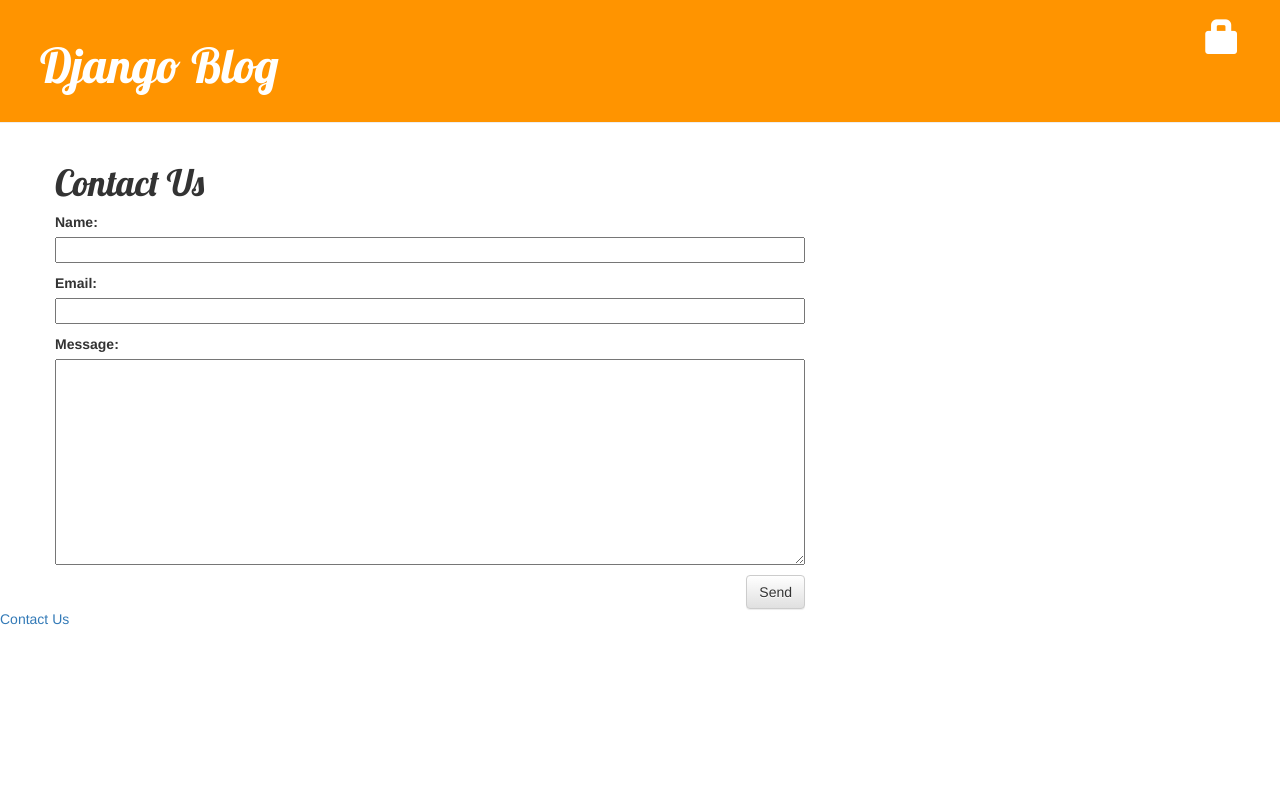
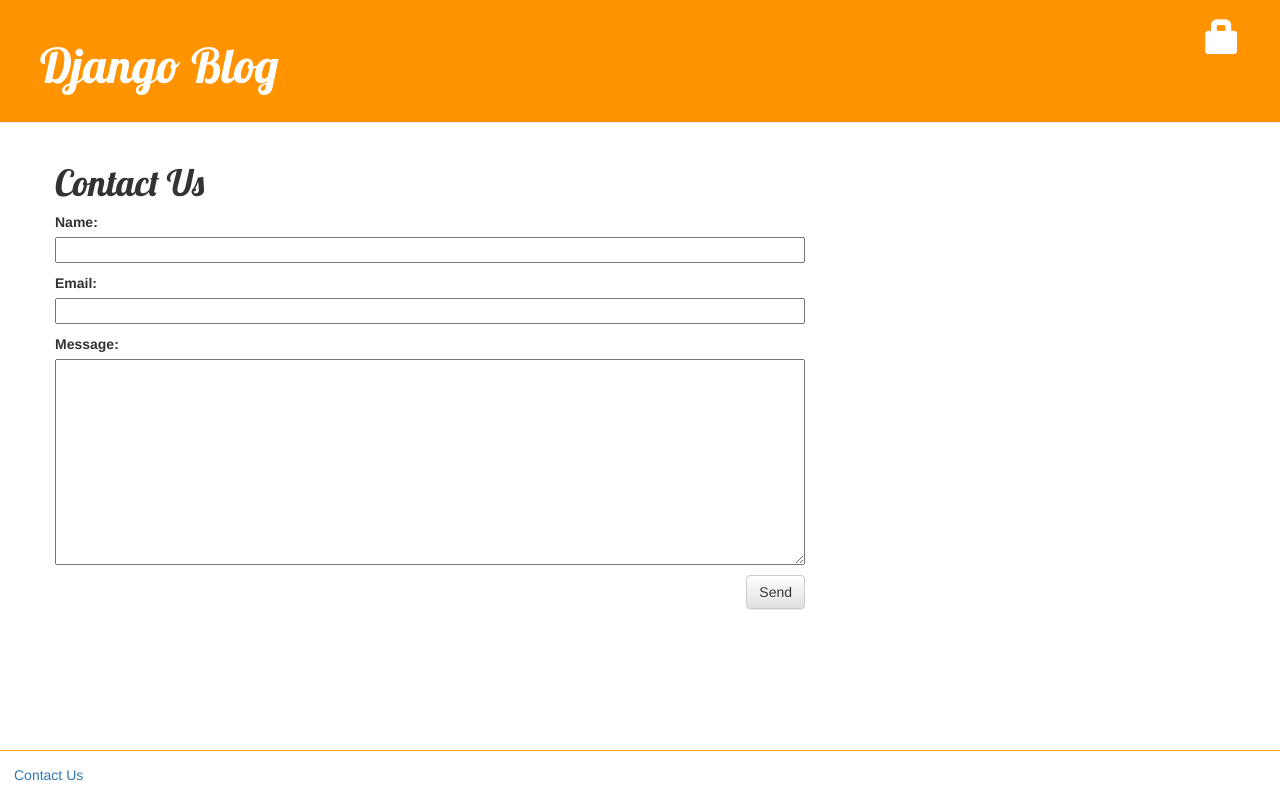
Before and after one commit to harigat/blog2, a Django app: page /contact/ in a window 1280 px wide. Shown: the part 1-800 px from the top of the page. Run offline with Django 3.2, Linux system fonts and the light colour scheme; some libraries are stand-ins or nearby versions.

Commit message:
Styled footer

```diff
--- a/blog/static/css/blog.css
+++ b/blog/static/css/blog.css
@@ -2,6 +2,28 @@
 background-color: #ff9400;
 margin-top: 0;
 padding: 20px 20px 20px 40px;
+}
+html{
+	height:100%;
+}
+body{
+	margin:0;
+	min-height:100%;
+	position:relative;
+	padding-bottom:6em;
+	box-sizing:border-box
+}
+.page-footer{
+	border-top:1px solid orange;
+	padding:1em;
+	right:0;
+	left:0;
+	bottom:0;
+	position:absolute;
+}
+.page-footer a{
+	color:#337ab7;
+	text-decoration:none;
 }
 .page-header h1, .page-header h1 a, .page-header h1 a:visited, .page-header h1 a:active {
 color: #ffffff;
```
